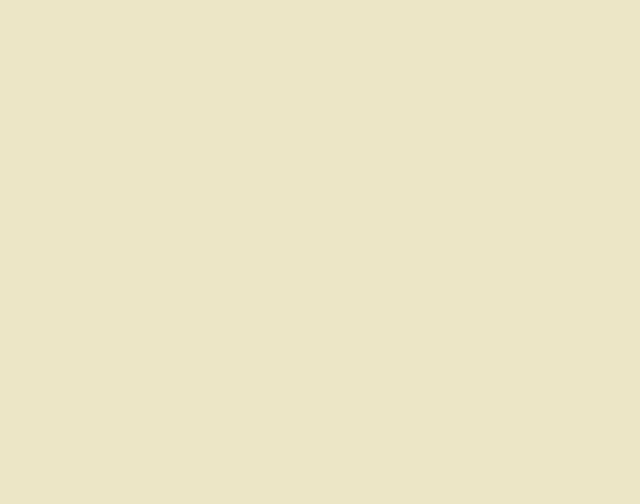
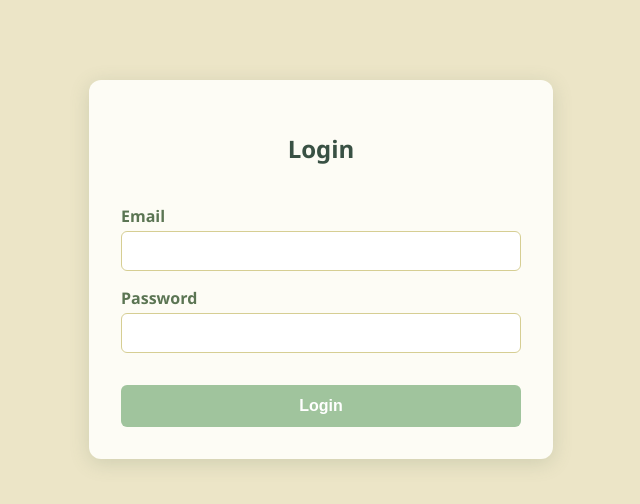
Before and after one commit to vish8426/farming-weather-advisory, a React (Vite) app: page /login in a window 1280 px wide. Before the commit this address had no page. Shown: the top 504 px of the page, without its empty margins (319-959 px from the left). Built offline with nearby package versions, Linux system fonts and the light colour scheme.

Commit message:
Added Local Storage Login

```diff
--- a/src/main.tsx
+++ b/src/main.tsx
@@ -2,12 +2,15 @@ import React from 'react';
 import ReactDOM from 'react-dom/client'
 import { BrowserRouter, Routes, Route } from 'react-router-dom';
 import Login from './pages/Login';
+import Dashboard from './pages/Dashboard';
 
 ReactDOM.createRoot(document.getElementById('root')!).render(
   <React.StrictMode>
     <BrowserRouter>
       <Routes>
-        <Route path="/" element={<Login />} />
+        <Route path='/' element={<Login />} />
+        <Route path='/login' element={<Login />} />
+        <Route path='/dashboard' element={<Dashboard />} />
       </Routes>
     </BrowserRouter>
   </React.StrictMode>
--- /dev/null
+++ b/src/pages/Dashboard.tsx
@@ -0,0 +1,20 @@
+import React  from "react";
+import { useNavigate } from "react-router-dom";
+
+const Dashboard: React.FC = () => {
+    const navigate = useNavigate();
+
+    const handleLogout = () => {
+        localStorage.removeItem('isLoggedIn');
+        navigate('/login');
+    };
+
+    return (
+        <div style={{ textAlign: 'center', padding: '2rem' }}>
+            <h1>Welcome to the Dashboard</h1>
+            <button onClick={handleLogout}>Logout</button>
+        </div>
+    );
+};
+
+export default Dashboard;
--- a/src/pages/Login.tsx
+++ b/src/pages/Login.tsx
@@ -1,21 +1,49 @@
-import React, { useState } from 'react';
+import React, { useEffect, useState } from 'react';
+import { useNavigate } from 'react-router-dom';
 import './Login.css';
 
 const Login: React.FC = () => {
+    const navigate = useNavigate();
     const [email, setEmail] = useState('');
     const [password, setPassword] = useState('');
+    const [error, setError] = useState('');
+
+    useEffect(() => {
+        // Redirect if already logged in
+        const loggedIn = localStorage.getItem('isLoggedIn');
+
+        if(loggedIn === 'true') {
+            navigate('/dashboard');
+        }
+
+        // Simulate user registration on first load
+        if (!localStorage.getItem('user')) {
+            const defaultUser = {email: 'test@test.com', password: '123456'};
+            localStorage.setItem('user', JSON.stringify(defaultUser));
+        }
+    }, []);
 
     const handleLogin = (e: React.FormEvent) => {
         e.preventDefault();
 
-        // In a real app you send this to your backend authentication provider
-        console.log('Login Attempt:', { email, password });
-        alert('Login Logic not Implmented Yet');
+        const storedUser = JSON.parse(localStorage.getItem('user') || '{}');
+
+        if (email === storedUser.email && password === storedUser.password) {
+            localStorage.setItem('isLoggedIn', 'true');
+            navigate('/dashboard');
+        }
+        else {
+            setError('Invalid Email or Password');
+        }
+
+        // // In a real app you send this to your backend authentication provider
+        // console.log('Login Attempt:', { email, password });
+        // alert('Login Logic not Implmented Yet');
     };
 
     return (
         <div className="login-container">
-            <h2>Logic</h2>
+            <h2>Login</h2>
             <form onSubmit={handleLogin} className='login-form'>
                 <label>Email</label>
                 <input
@@ -33,6 +61,8 @@ const Login: React.FC = () => {
                     required
                 />
 
+                {error && <p style={{color: 'red' }}>{error}</p>}
+
                 <button type='submit'>Login</button>
             </form>
         </div>
```
